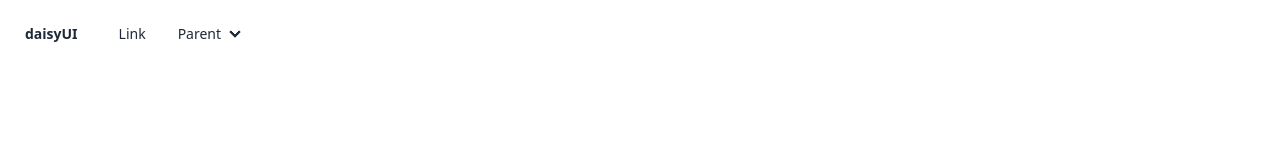
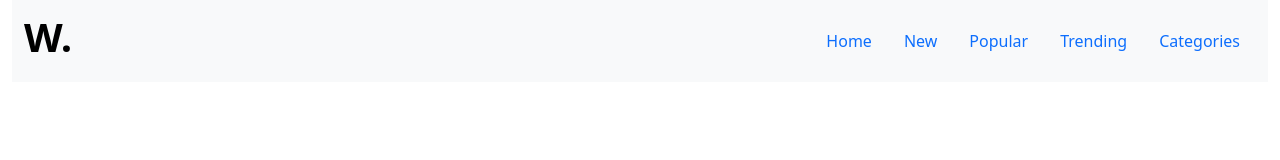
Before and after one commit to AsiimirePraise/Code-crafters-project-one, a plain HTML site: page index.html in a window 1280 px wide. Drawn offline with nearby package versions, Linux system fonts and the light colour scheme.

Commit message:
first release of header section

```diff
--- a/index.html
+++ b/index.html
@@ -5,33 +5,40 @@
     <meta name="viewport" content="width=device-width, initial-scale=1.0" />
 
     <link
-      href="https://cdn.jsdelivr.net/npm/daisyui@4.12.10/dist/full.min.css"
+      href="https://cdn.jsdelivr.net/npm/bootstrap@5.3.3/dist/css/bootstrap.min.css"
       rel="stylesheet"
-      type="text/css"
+      integrity="sha384-QWTKZyjpPEjISv5WaRU9OFeRpok6YctnYmDr5pNlyT2bRjXh0JMhjY6hW+ALEwIH"
+      crossorigin="anonymous"
     />
     <title>code crafters project one</title>
   </head>
   <body>
     <header>
-        <div class="navbar bg-base-100">
-            <div class="flex-1">
-              <a class="btn btn-ghost text-xl">daisyUI</a>
-            </div>
-            <div class="flex-none">
-              <ul class="menu menu-horizontal px-1">
-                <li><a>Link</a></li>
-                <li>
-                  <details>
-                    <summary>Parent</summary>
-                    <ul class="bg-base-100 rounded-t-none p-2">
-                      <li><a>Link 1</a></li>
-                      <li><a>Link 2</a></li>
-                    </ul>
-                  </details>
-                </li>
-              </ul>
-            </div>
+      <div class="container-fluid">
+        <nav class="navbar navbar-expand-lg bg-body-tertiary">
+          <div class="container-fluid">
+            <h1 class="navbar-brand fs-1 fw-bold" href="#">W.</h1>
+
+            <ul class="nav justify-content-end">
+              <li class="nav-item">
+                <a class="nav-link active" aria-current="page" href="#">Home</a>
+              </li>
+              <li class="nav-item">
+                <a class="nav-link" href="#">New</a>
+              </li>
+              <li class="nav-item">
+                <a class="nav-link" href="#">Popular</a>
+              </li>
+              <li class="nav-item">
+                <a class="nav-link" href="#">Trending</a>
+              </li>
+              <li class="nav-item">
+                <a class="nav-link" href="#">Categories</a>
+              </li>
+            </ul>
           </div>
+        </nav>
+      </div>
     </header>
   </body>
 </html>
```
